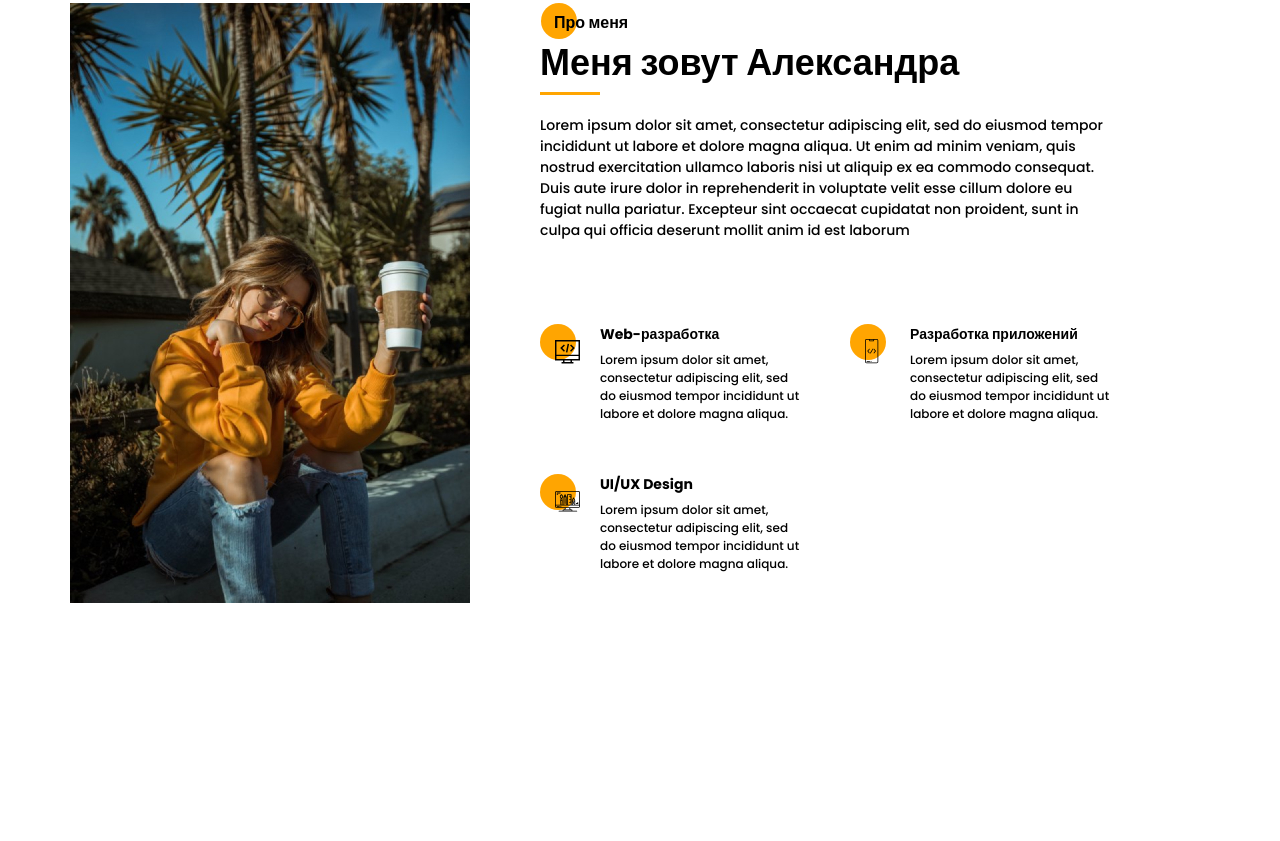
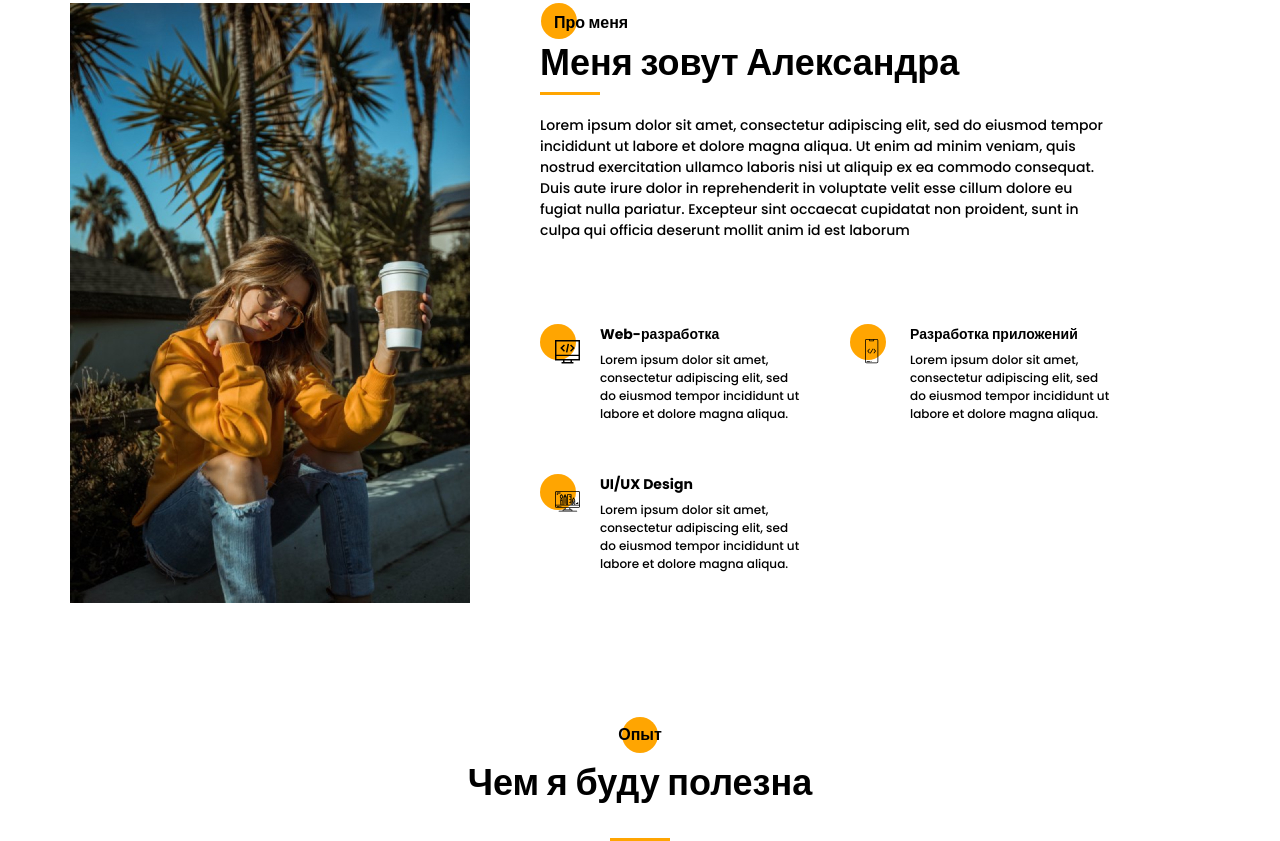
Before and after one commit to AlexiusMart/portfolio-grid-project, a website: page src/index.html in a window 1280 px wide. Shown: the part 937-1778 px from the top of the page. Before the commit the page ends 1540 px from the top, so only its background shows below. Drawn offline with nearby package versions, Linux system fonts and the light colour scheme; files that its build step writes are made by us from their sources; files whose address does not match are found by name.

Commit message:
start block resume

```diff
--- a/src/index.html
+++ b/src/index.html
@@ -170,6 +170,14 @@
             </div>
         </div>
     </section>
+
+    <section class="resume">
+        <div class="container">
+            <div class="title title_fs16 resume__subtitle">Опыт</div>
+            <h2 class="title title_fs36 resume__title">Чем я буду полезна</h2>
+            <div class="devider"></div>
+        </div>
+    </section>
     <script src="js/script.js"></script>
 </body>
 </html>
--- a/src/sass/blocks/_about.sass
+++ b/src/sass/blocks/_about.sass
@@ -21,6 +21,8 @@
         margin-left: 7px
         padding-left: 7px
         @include circle
+    .devider
+        margin-left: 0
     &__text
         margin-top: 20px
         font-size: 14px
--- a/src/sass/blocks/_devider.sass
+++ b/src/sass/blocks/_devider.sass
@@ -1,5 +1,5 @@
 .devider
-        margin-top: 25px
+        margin: 25px auto 0 auto
         width: 60px
         height: 3px
         background: $main-color
--- /dev/null
+++ b/src/sass/blocks/_resume.sass
@@ -0,0 +1,14 @@
+.resume
+    margin-top: 120px
+    &__subtitle
+        position: relative
+        text-align: center
+        @include circle
+        &:before
+            left: 50%
+            transform: translateX(-50%)
+            top: -6px
+    &__title
+        margin-top: 6px
+        text-align: center
+        line-height: 60px
--- a/src/sass/style.sass
+++ b/src/sass/style.sass
@@ -19,3 +19,4 @@
 @import blocks/menu
 @import blocks/devider
 @import blocks/about
+@import blocks/resume
```
Also changed, not shown: dist/css/style.min.css, dist/index.html.
